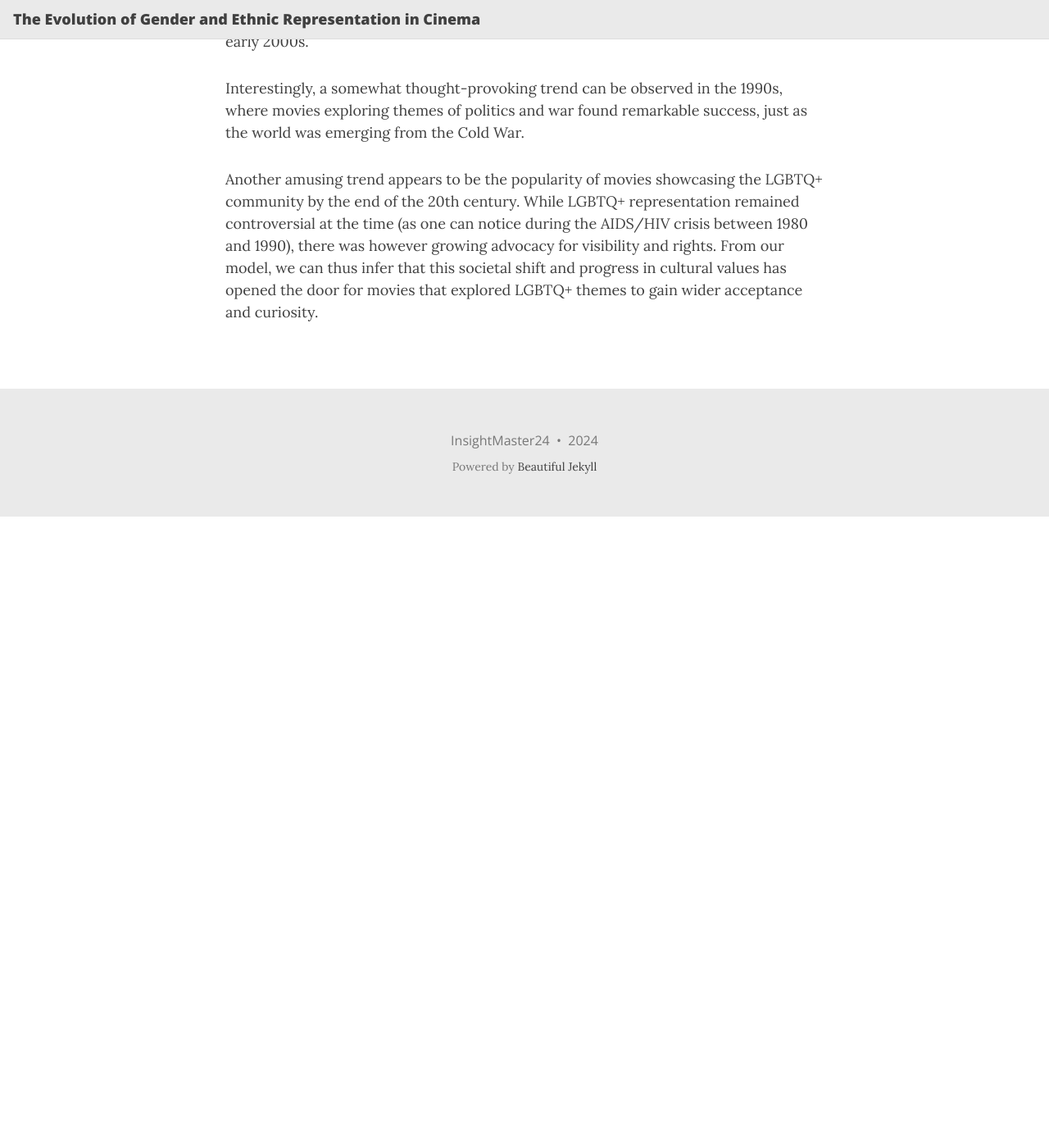
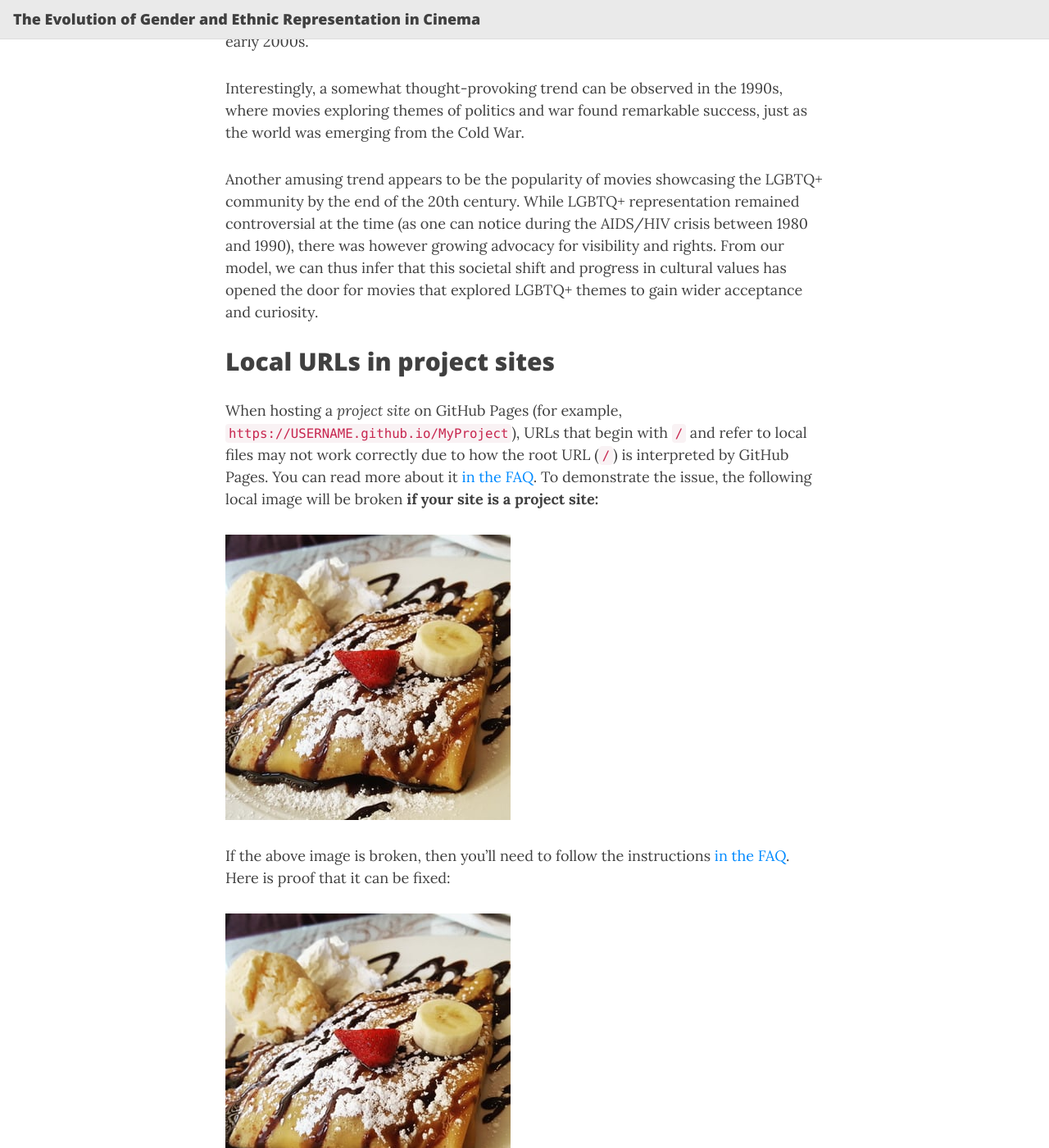
Before and after one commit to epfl-ada/ada-2024-project-insightmasters24, a Jekyll site: the page built from docs/datastory.md, in a window 1280 px wide and 1400 px high, scrolled down 3230 px. Shown: the whole window at 82% size. Built offline with Jekyll 4.4.1, drawn with Linux system fonts in a browser that asks for light colours; before the commit the page ends 3860 px from its top, so only the background shows below that.

Commit message:
feat: test img

```diff
--- a/docs/datastory.md
+++ b/docs/datastory.md
@@ -49,3 +49,14 @@ Notice some trends? Well, we do! In fact, while science fiction movies seem to h
 Interestingly, a somewhat thought-provoking trend can be observed in the 1990s, where movies exploring themes of politics and war found remarkable success, just as the world was emerging from the Cold War.
 
 Another amusing trend appears to be the popularity of movies showcasing the LGBTQ+ community by the end of the 20th century. While LGBTQ+ representation remained controversial at the time (as one can notice during the AIDS/HIV crisis between 1980 and 1990), there was however growing advocacy for visibility and rights. From our model, we can thus infer that this societal shift and progress in cultural values has opened the door for movies that explored LGBTQ+ themes to gain wider acceptance and curiosity.
+
+
+## Local URLs in project sites {#local-urls}
+
+When hosting a *project site* on GitHub Pages (for example, `https://USERNAME.github.io/MyProject`), URLs that begin with `/` and refer to local files may not work correctly due to how the root URL (`/`) is interpreted by GitHub Pages. You can read more about it [in the FAQ](https://beautifuljekyll.com/faq/#links-in-project-page). To demonstrate the issue, the following local image will be broken **if your site is a project site:**
+
+![Crepe](/assets/img/crepe.jpg)
+
+If the above image is broken, then you'll need to follow the instructions [in the FAQ](https://beautifuljekyll.com/faq/#links-in-project-page). Here is proof that it can be fixed:
+
+![Crepe]({{ '/assets/img/crepe.jpg' | relative_url }})
```
